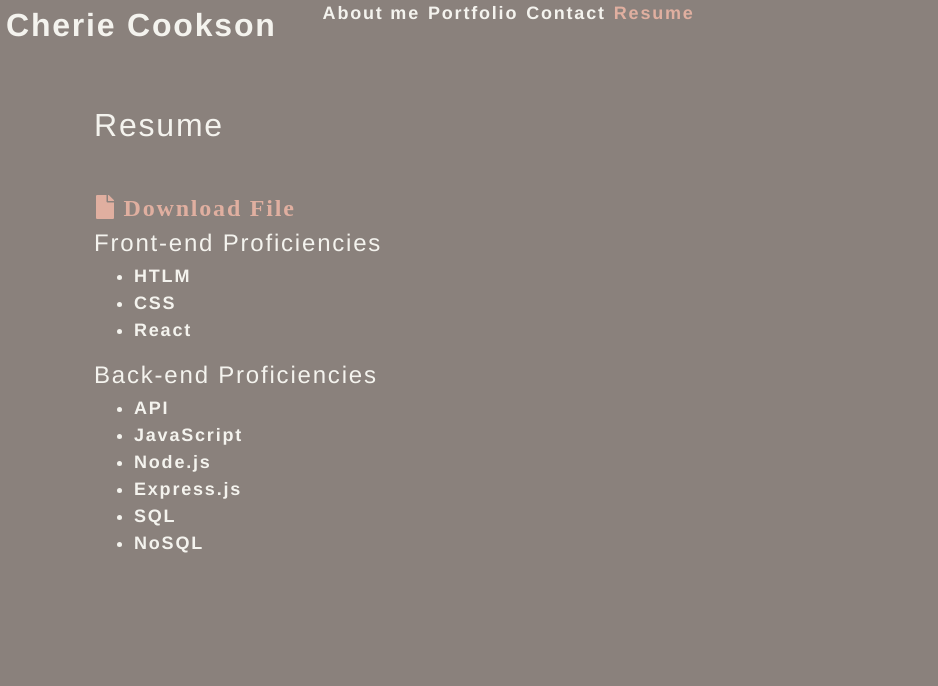
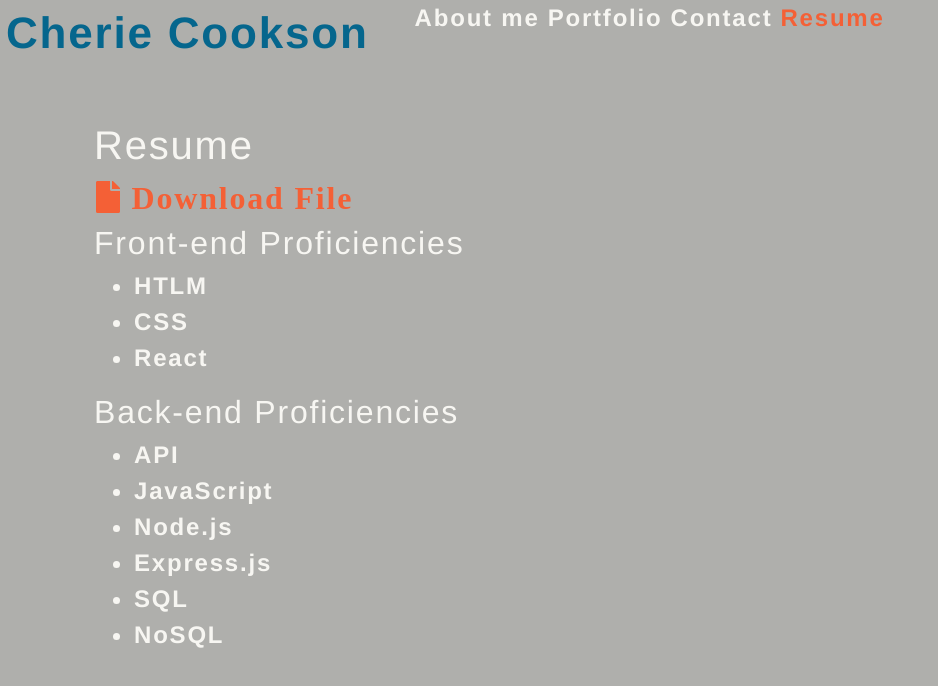
Before and after one commit to cheriecookson/Portfolio, a React (Create React App) app: page / in a window 1280 px wide. Both pictures are taken after a click on the item "Resume". Shown: the top 686 px of the page, without its empty margins (0-938 px from the left). Built offline with nearby package versions, Linux system fonts and the light colour scheme; the HTML template or start-up script is replaced by a standard one; a web font is replaced by a local one.

Commit message:
new color palette

```diff
--- a/src/components/Nav/index.js
+++ b/src/components/Nav/index.js
@@ -15,11 +15,11 @@ function Nav(props) {
 
   return (
     <header className="flex-row px-1">
-    <h2>
+    <h1>
       <a data-testid="link" href="/">
         Cherie Cookson
       </a>
-    </h2>
+    </h1>
 
       <nav>
         <ul className="flex-row">
--- a/src/components/Portfolio/index.js
+++ b/src/components/Portfolio/index.js
@@ -6,38 +6,38 @@ function Portfolio() {
     const [projects] = useState([
                {
             name: 'git-cookin',
-            description: 'Built with MySQL, Sequelize, Handlebars.js, Express.js, Sass.',
+            description: 'MySQL, Sequelize, Handlebars.js, Express.js, Sass',
             link: "http://git-cookin.herokuapp.com/",
             repo: "https://github.com/cheriecookson/git-cookin"
         },
         {
             name: 'covid-travel-tracker',
-            description: 'Built with HTML, CSS, JavaScript, jQuery, Materlialize, 3rd Party APIs.',
+            description: 'HTML, CSS, JavaScript, jQuery, Materlialize, 3rd Party APIs',
             link: "https://cheriecookson.github.io/covid19-travel-tracker/",
             repo: "https://github.com/cheriecookson/covid19-travel-tracker"
         },
         {
             name: 'budget-tracker',
-            description: 'Progressive web application (PWA) built with NoSQL, IndexedDB, Express.js, Service Worker, MongoDB Atlas and Heroku.',
+            description: 'NoSQL, IndexedDB, Express.js, Service Worker, MongoDB Atlas and Heroku',
             link: "https://shrouded-plateau-83298.herokuapp.com/",
             repo: "https://github.com/cheriecookson/budget-tracker"
         },
         {
             name: 'social-network-api',
-            description: 'Built with NoSQL, Mongoose ODM, MongoDB, Express.js, Node.js.',
+            description: 'NoSQL, Mongoose ODM, MongoDB, Express.js, Node.js',
             link: "https://drive.google.com/file/d/1ginBLVwq6uaLn4HTgs92sEaF9EFSJUs9/view",
             repo: "https://github.com/cheriecookson/social-network-api"
         },
 
         {
             name: 'weather-dashboard',
-            description: 'Built with API weather data, jQuery, Bootstrap.',
+            description: 'API weather data, jQuery, Bootstrap',
             link: "https://cheriecookson.github.io/weather-dashboard/",
             repo: "https://github.com/cheriecookson/weather-dashboard"
         },
         {
             name: 'code-quiz-challenge',
-            description: 'Built with HTML, CSS, JavaScript, Web APIs.',
+            description: 'HTML, CSS, JavaScript, Web APIs',
             link: "https://cheriecookson.github.io/code-quiz-challenge/",
             repo: "https://github.com/cheriecookson/code-quiz-challenge"
         },
--- a/src/components/Resume/index.js
+++ b/src/components/Resume/index.js
@@ -2,7 +2,7 @@ import React from 'react';
 
 function Resume() {
   return (
-    <section className="my-5">
+    <section className="my-5" className="resume">
       <div className="my-2">
         <h4>
           <a href="./assets/cv.pdf"><i class="fas fa-file"> Download File</i></a>
--- a/src/index.css
+++ b/src/index.css
@@ -5,14 +5,14 @@ main {
   padding: 50px 30px;
 }
 :root {
-  --primary: #8c54ff;
-  --secondary: #E0AFA0;
+  --primary: #05668D;
+  --secondary: #F46036;
   --tertiary: #B12704;
-  --light: #F4F3EE;
-  --dark: #8A817C;
-  --darker: #463F3A;
+  --light: #F7F6F2;
+  --dark: #AFAFAC;
+  --darker: #121212;
   --error: rgb(228, 46, 1);
-  --hide: rgba(244, 243, 238,.9);
+  --hide: rgba(239, 236, 229,.9);
   --spacing-one: calc(1rem * 0.5);
   --spacing-two: calc(1rem);
   --spacing-five: calc(2.5rem);
@@ -37,7 +37,7 @@ body {
   letter-spacing: .1em;
   background: var(--dark);
   color: var(--light);
-  font-family: 'Helvetica Neue';
+  font-family: 'Helvetica Neue', sans-serif;
 
 }
 
@@ -47,39 +47,44 @@ h3,
 h4,
 h5,
 h6 {
-  font-family: 'Helvetica Neue';
+  font-family: 'Helvetica Neue', sans-serif;
   font-weight: 500;
   margin: 5px 0;
   line-height: 1.25;
 }
 
 h1 {
+  font-size: 2.75rem;
+}
+
+h2 {
+  font-size: 2.50rem;
+
+}
+
+h3 {
   font-size: 2.25rem;
 }
 
-h2 {
+h4 {
   font-size: 2rem;
 }
 
-h3 {
+h5 {
   font-size: 1.75rem;
 }
 
-h4 {
-  font-size: 1.5rem;
-}
-
-h5 {
-  font-size: 1.25rem;
-}
-
 h6 {
-  font-size: 1rem;
+  font-size: 1.50rem;
 }
 
 p {
-  font-size: 1.1rem;
+  font-size: 1.40rem;
   margin-top: 0;
+}
+
+li {
+  font-size: 1.50rem;
 }
 
 a {
@@ -89,7 +94,7 @@ a {
 }
 
 a:hover {
-  text-decoration: underline;
+  color: var(--secondary);
 }
 
 header {
@@ -97,7 +102,7 @@ header {
 }
 
 header a {
-  color: var(--light);
+  color: var(--primary);
 }
 
 header {
@@ -109,6 +114,7 @@ header {
 header h1 {
   position: relative;
   z-index: 2;
+
 }
 
 button {
@@ -147,7 +153,7 @@ form {
 input {
   font-size: 1rem;
   padding: 0.25rem;
-  border: 1px solid var(--dark);
+  border: 1px solid var(--darker);
   outline: none;
   border-radius: 3px;
   transition: box-shadow 0.2s;
@@ -299,7 +305,7 @@ textarea {
 }
 
 .project-text {
-    color: var(--secondary);
+    color: var(--primary);
     position: absolute;
     top: 0px;
     bottom: 0px;
@@ -324,16 +330,27 @@ textarea {
 .project-text a {
   text-decoration: none;
   font-weight: bold;
-  color: var(--dark);
+  color: var(--primary);
   transition: all .3s ease-in-out;
 }
 
 .project-text a:hover {
-  color: var(--darker);
+  color: var(--secondary);
+}
+
+.resume-text a {
+  text-decoration: none;
+  font-weight: bold;
+  color: var(--primary);
+  transition: all .3s ease-in-out;
+}
+
+.resume-text a:hover {
+  color: var(--secondary);
 }
 
 button {
-	background: var(--darker);
+	background: var(--primary);
 	border: 0;
 	border-radius: 5px;
 	color: #fff;
```
